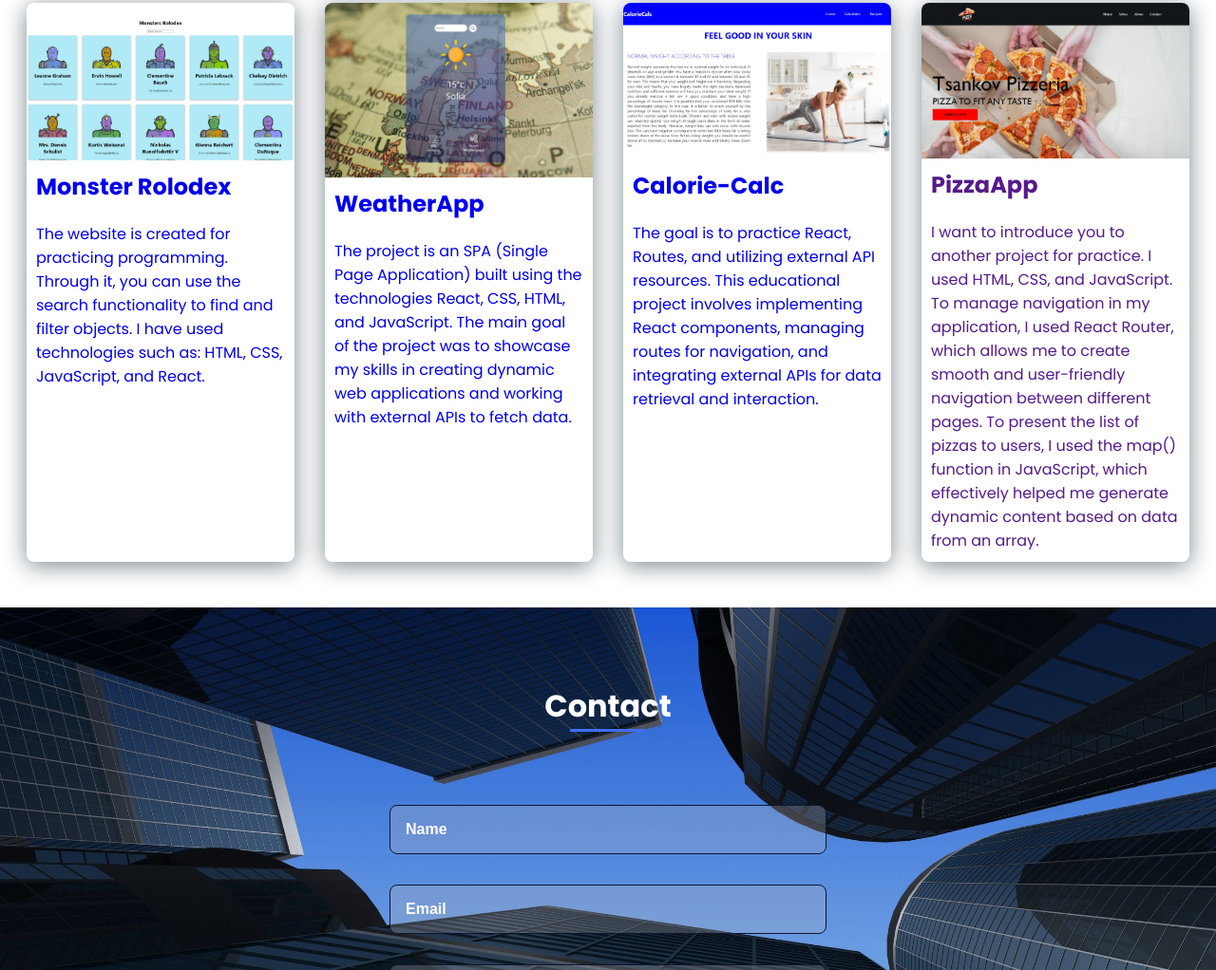
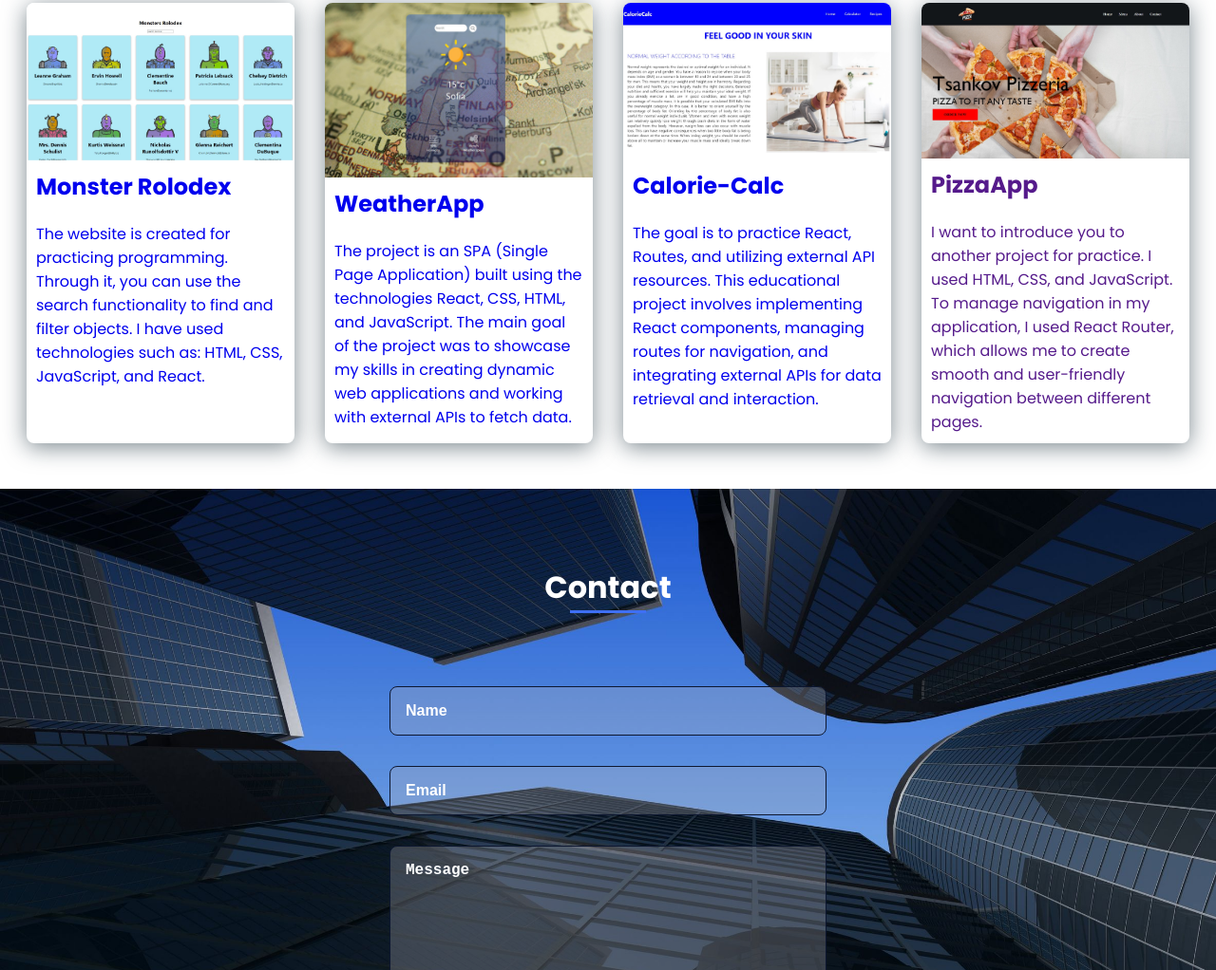
Before and after one commit to GeorgiGeorgievTsankov/tsankov-responsive-portfolio, a plain HTML site: page index.html in a window 1280 px wide. Shown: the part 3331-4353 px from the top of the page at 95% size. Drawn offline with nearby package versions, Linux system fonts and the light colour scheme.

Commit message:
Update index.html

```diff
--- a/index.html
+++ b/index.html
@@ -211,7 +211,7 @@
                     <a href="" class="work__img">
                         <img src="assets/img/work5.jpg" alt="work-img">
                         <h2 class="padding-top-bottom">PizzaApp</h2>
-                        <p  class="padding-top-bottom"> I want to introduce you to another project for practice. I used HTML, CSS, and JavaScript. To manage navigation in my application, I used React Router, which allows me to create smooth and user-friendly navigation between different pages. To present the list of pizzas to users, I used the map() function in JavaScript, which effectively helped me generate dynamic content based on data from an array.</p>
+                        <p  class="padding-top-bottom"> I want to introduce you to another project for practice. I used HTML, CSS, and JavaScript. To manage navigation in my application, I used React Router, which allows me to create smooth and user-friendly navigation between different pages. </p>
                     </a>
                 </div>
             </section>
```
